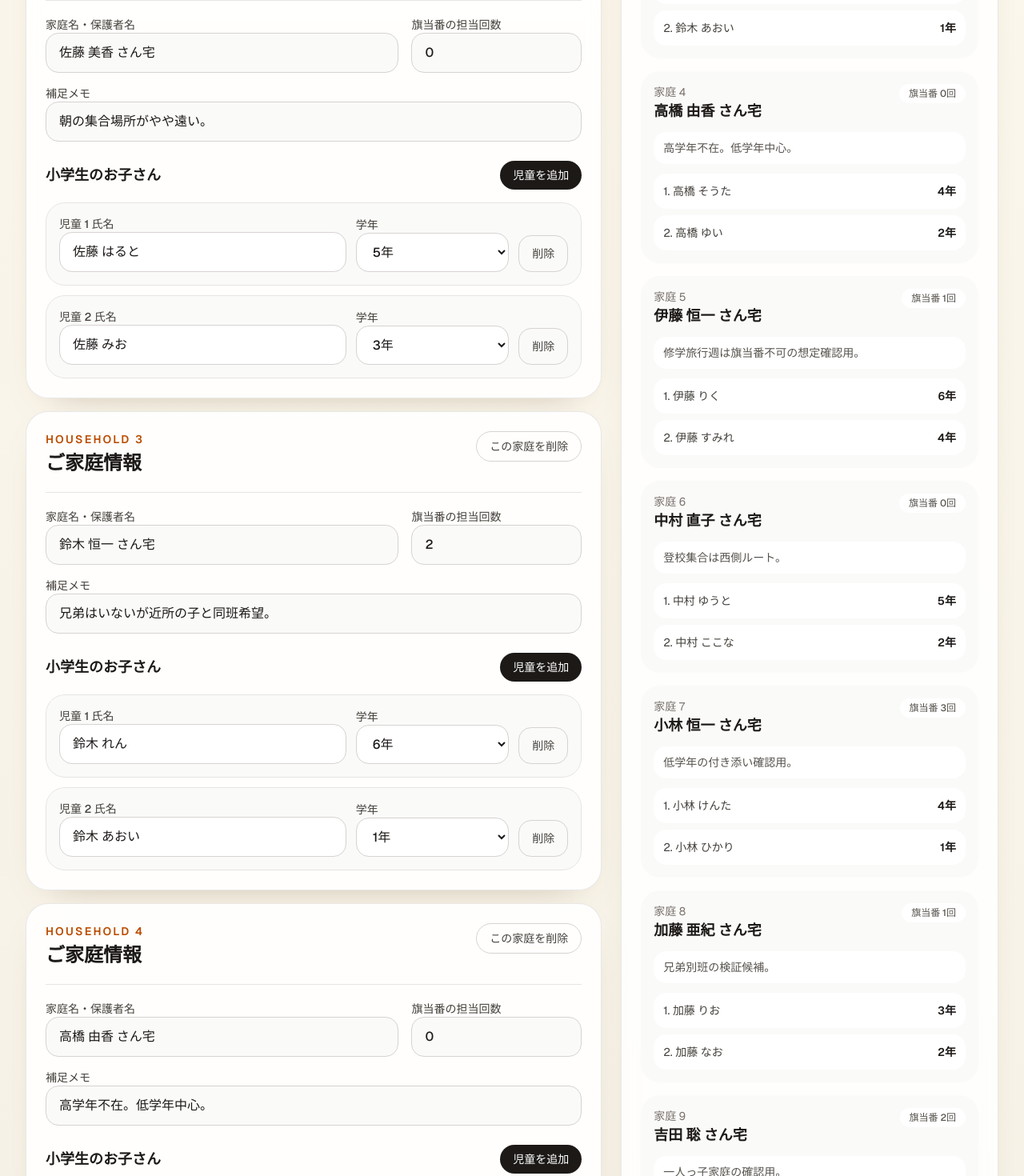
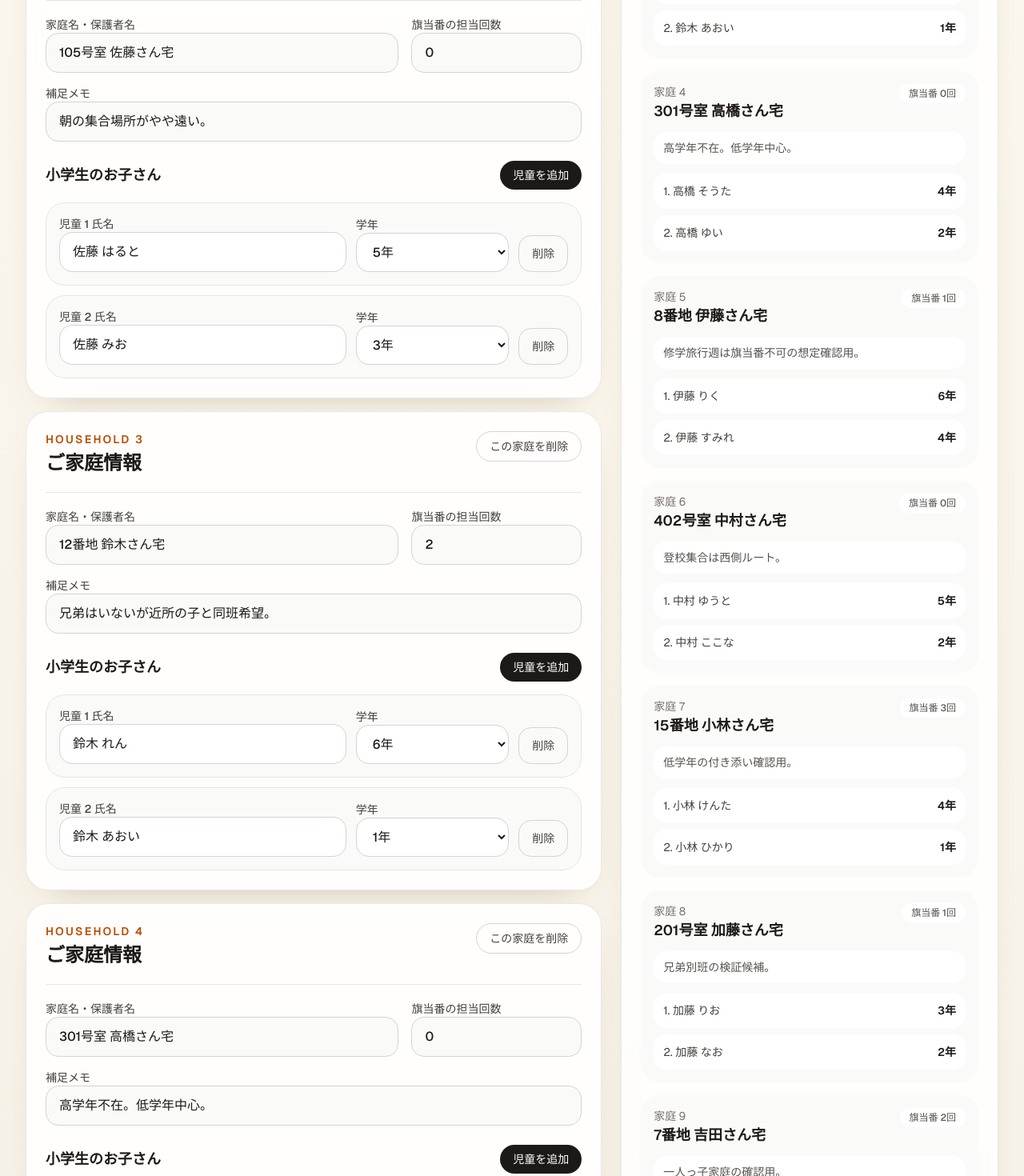
Before and after one commit to kusa-mochi/shudan-toko-maker, a Next.js app in the folder shudan-toko-maker/: page / in a window 1280 px wide. Shown: the part 1280-2750 px from the top of the page at 80% size. Built offline with nearby package versions, Linux system fonts and the light colour scheme.

Commit message:
ダミーデータを調整

```diff
--- a/shudan-toko-maker/app/components/plannerDemoData.ts
+++ b/shudan-toko-maker/app/components/plannerDemoData.ts
@@ -24,7 +24,7 @@ export function createDemoPlannerState(): DemoPlannerState {
     households: [
       {
         id: "household-1",
-        householdName: "山田 太郎 さん宅",
+        householdName: "203号室 山田さん宅",
         memo: "新1年生あり。兄弟は同じ班を希望。",
         pastDutyCount: 1,
         children: [
@@ -35,7 +35,7 @@ export function createDemoPlannerState(): DemoPlannerState {
       },
       {
         id: "household-2",
-        householdName: "佐藤 美香 さん宅",
+        householdName: "105号室 佐藤さん宅",
         memo: "朝の集合場所がやや遠い。",
         pastDutyCount: 0,
         children: [
@@ -45,7 +45,7 @@ export function createDemoPlannerState(): DemoPlannerState {
       },
       {
         id: "household-3",
-        householdName: "鈴木 恒一 さん宅",
+        householdName: "12番地 鈴木さん宅",
         memo: "兄弟はいないが近所の子と同班希望。",
         pastDutyCount: 2,
         children: [
@@ -55,7 +55,7 @@ export function createDemoPlannerState(): DemoPlannerState {
       },
       {
         id: "household-4",
-        householdName: "高橋 由香 さん宅",
+        householdName: "301号室 高橋さん宅",
         memo: "高学年不在。低学年中心。",
         pastDutyCount: 0,
         children: [
@@ -65,7 +65,7 @@ export function createDemoPlannerState(): DemoPlannerState {
       },
       {
         id: "household-5",
-        householdName: "伊藤 恒一 さん宅",
+        householdName: "8番地 伊藤さん宅",
         memo: "修学旅行週は旗当番不可の想定確認用。",
         pastDutyCount: 1,
         children: [
@@ -75,7 +75,7 @@ export function createDemoPlannerState(): DemoPlannerState {
       },
       {
         id: "household-6",
-        householdName: "中村 直子 さん宅",
+        householdName: "402号室 中村さん宅",
         memo: "登校集合は西側ルート。",
         pastDutyCount: 0,
         children: [
@@ -85,7 +85,7 @@ export function createDemoPlannerState(): DemoPlannerState {
       },
       {
         id: "household-7",
-        householdName: "小林 恒一 さん宅",
+        householdName: "15番地 小林さん宅",
         memo: "低学年の付き添い確認用。",
         pastDutyCount: 3,
         children: [
@@ -95,7 +95,7 @@ export function createDemoPlannerState(): DemoPlannerState {
       },
       {
         id: "household-8",
-        householdName: "加藤 亜紀 さん宅",
+        householdName: "201号室 加藤さん宅",
         memo: "兄弟別班の検証候補。",
         pastDutyCount: 1,
         children: [
@@ -105,21 +105,21 @@ export function createDemoPlannerState(): DemoPlannerState {
       },
       {
         id: "household-9",
-        householdName: "吉田 聡 さん宅",
+        householdName: "7番地 吉田さん宅",
         memo: "一人っ子家庭の確認用。",
         pastDutyCount: 2,
         children: [{ id: "child-18", name: "吉田 はな", grade: 6 }],
       },
       {
         id: "household-10",
-        householdName: "松本 由美 さん宅",
+        householdName: "504号室 松本さん宅",
         memo: "一人っ子家庭の確認用。",
         pastDutyCount: 0,
         children: [{ id: "child-19", name: "松本 そうすけ", grade: 3 }],
       },
       {
         id: "household-11",
-        householdName: "井上 恒一 さん宅",
+        householdName: "22番地 井上さん宅",
         memo: "一人っ子家庭の確認用。",
         pastDutyCount: 1,
         children: [{ id: "child-20", name: "井上 みく", grade: 5 }],
```
